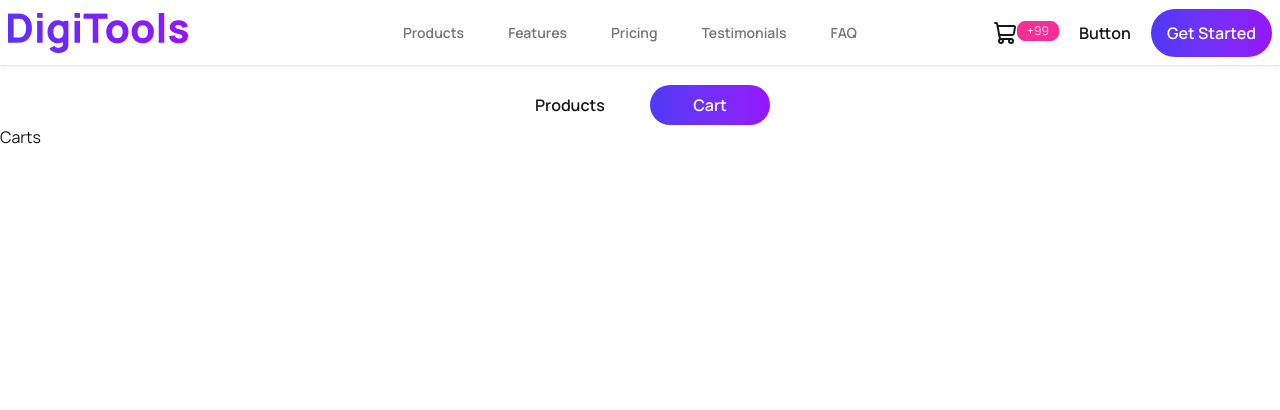
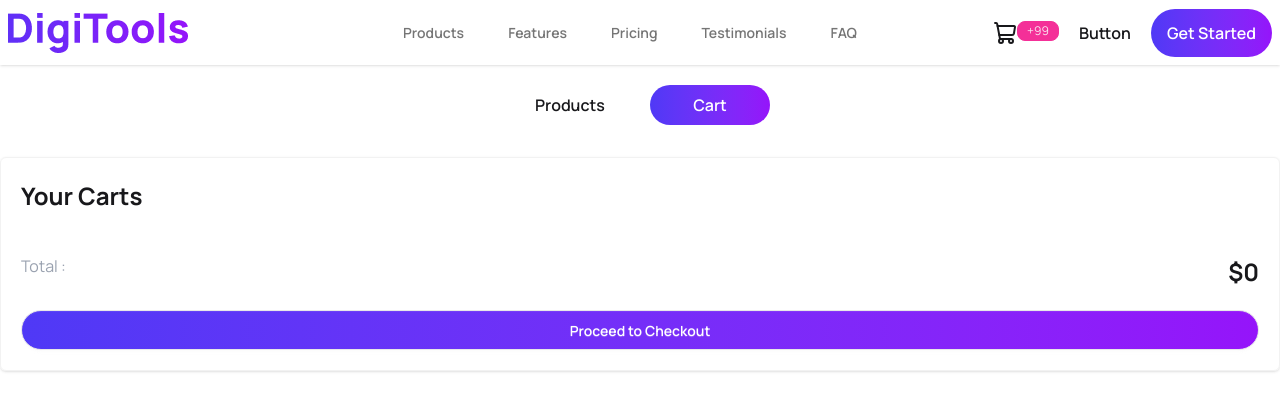
Before and after one commit to mehedi-hasan2006/PH-A06-DigiTools-Platform, a React (Vite) app: page / in a window 1280 px wide. Both pictures are taken after a click on the button "Cart". Shown: the top 410 px of the page. Built offline with nearby package versions, Linux system fonts and the light colour scheme.

Commit message:
when clicked buy now then display cart implement done

```diff
--- a/src/App.jsx
+++ b/src/App.jsx
@@ -7,6 +7,8 @@ import Carts from "./Components/Carts/Carts";
 const toolDataPromise = fetch("/data.json").then((res) => res.json());
 
 function App() {
+  const [cart, setCart] = useState([]);
+  console.log(cart);
   const [buttonToggle, setButtonToggle] = useState("product");
   const handleButton = (item) => {
     setButtonToggle(item);
@@ -32,10 +34,16 @@ function App() {
 
       {buttonToggle === "product" ? (
         <Suspense fallback={<LoadingSpiner></LoadingSpiner>}>
-          <ToolCarts toolDataPromise={toolDataPromise}> </ToolCarts>
+          <ToolCarts
+            toolDataPromise={toolDataPromise}
+            cart={cart}
+            setCart={setCart}
+          >
+            {" "}
+          </ToolCarts>
         </Suspense>
       ) : (
-        <Carts></Carts>
+        <Carts cart={cart} setCart={setCart}></Carts>
       )}
     </>
   );
--- a/src/Components/Carts/Carts.jsx
+++ b/src/Components/Carts/Carts.jsx
@@ -1,9 +1,53 @@
-import React from 'react'
+import React from "react";
 
-function Carts() {
+function Carts({ cart, setCart }) {
+  const handlePayment = () => {
+    setCart([]);
+  };
+
   return (
-    <div>Carts</div>
-  )
+    <div className="container mx-auto border shadow border-[#F2F2F2] p-5 rounded-md mt-8">
+      <div>
+        <h2 className="font-bold text-[24px] mb-3">Your Carts</h2>
+      </div>
+      <div className="space-y-5">
+        {cart.map((c) => (
+          <div className="bg-gray-100 p-5 rounded-lg">
+            <div className="flex justify-between items-center">
+              <div className="flex gap-3 items-center">
+                <div className="bg-white p-1.5 rounded-full">
+                  <img className="w-10 h-10" src={c.icon} alt="" />
+                </div>
+                <div>
+                  <h1 className="font-semibold text-[24px]"> {c.name} </h1>
+                  <p> ${c.price} </p>
+                </div>
+              </div>
+              <div>
+                <button className="text-red-500 font-semibold cursor-pointer bg-transparent border-none btn">
+                  Remove
+                </button>
+              </div>
+            </div>
+          </div>
+        ))}
+      </div>
+
+      <div className="flex justify-between mt-10 mb-5">
+        <p className="text-gray-400">Total :</p>
+        <p className="font-bold text-[24px]"> $0 </p>
+      </div>
+
+      <div>
+        <button
+          onClick={handlePayment}
+          className="btn w-full rounded-full text-white font-semibold bg-linear-to-r from-[#4F39F6] to-[#9514FA]"
+        >
+          Proceed to Checkout
+        </button>
+      </div>
+    </div>
+  );
 }
 
-export default Carts
+export default Carts;
--- a/src/Components/ToolCart/ToolCart.jsx
+++ b/src/Components/ToolCart/ToolCart.jsx
@@ -1,8 +1,11 @@
 import { Check } from "lucide-react";
 
-function ToolCart({ card }) {
+function ToolCart({ card, cart, setCart }) {
   const { name, description, price, period, tag, features, icon } = card;
-  console.log(icon);
+
+  const handleBuyNow = (card) => {
+    setCart([...cart, card]);
+  };
 
   return (
     <div>
@@ -26,8 +29,8 @@ function ToolCart({ card }) {
         </div>
         <div>
           <ul>
-            {features.map((f) => (
-              <li className="flex gap-2 text-[#627382]">
+            {features.map((f, index) => (
+              <li key={index} className="flex gap-2 text-[#627382]">
                 {" "}
                 <Check color="#30B868" /> {f}{" "}
               </li>
@@ -35,7 +38,10 @@ function ToolCart({ card }) {
           </ul>
         </div>
 
-        <button className="btn w-full bg-linear-to-r from-[#4F39F6] to-[#9514FA] text-white rounded-full">
+        <button
+          onClick={() => handleBuyNow(card)}
+          className="btn w-full bg-linear-to-r from-[#4F39F6] to-[#9514FA] text-white rounded-full"
+        >
           Buy Now
         </button>
       </div>
--- a/src/Components/ToolCart/ToolCarts.jsx
+++ b/src/Components/ToolCart/ToolCarts.jsx
@@ -1,14 +1,14 @@
 import { use } from "react";
 import ToolCart from "./ToolCart";
 
-function ToolCarts({ toolDataPromise }) {
+function ToolCarts({ toolDataPromise, cart, setCart }) {
   const toolCardsData = use(toolDataPromise);
 
   return (
     <div className="container mx-auto mt-8 px-5">
       <div className=" grid md:grid-cols-2 lg:grid-cols-3 gap-5">
         {toolCardsData.map((card) => (
-          <ToolCart key={card.id} card={card}></ToolCart>
+          <ToolCart key={card.id} card={card} cart={cart} setCart={setCart} ></ToolCart>
         ))}
       </div>
     </div>
```
